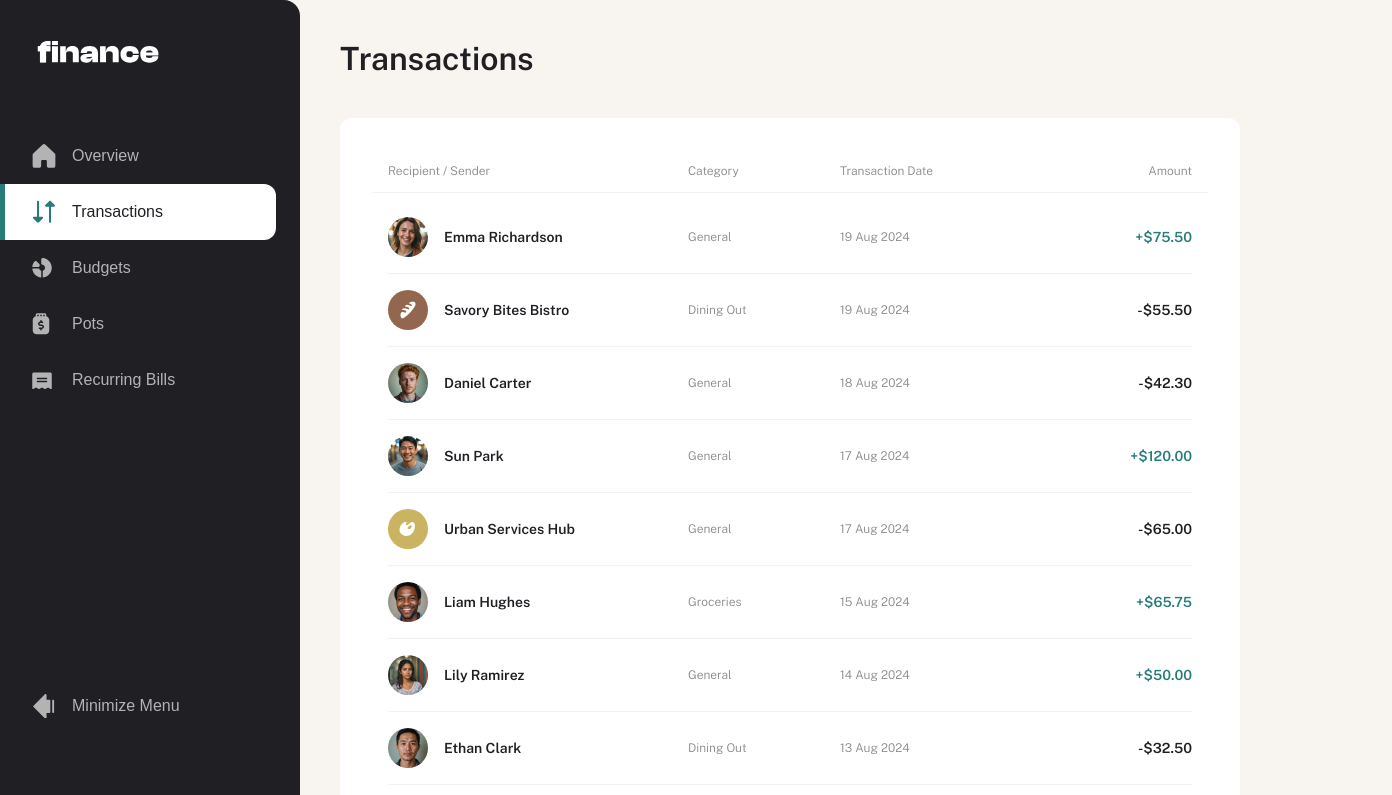
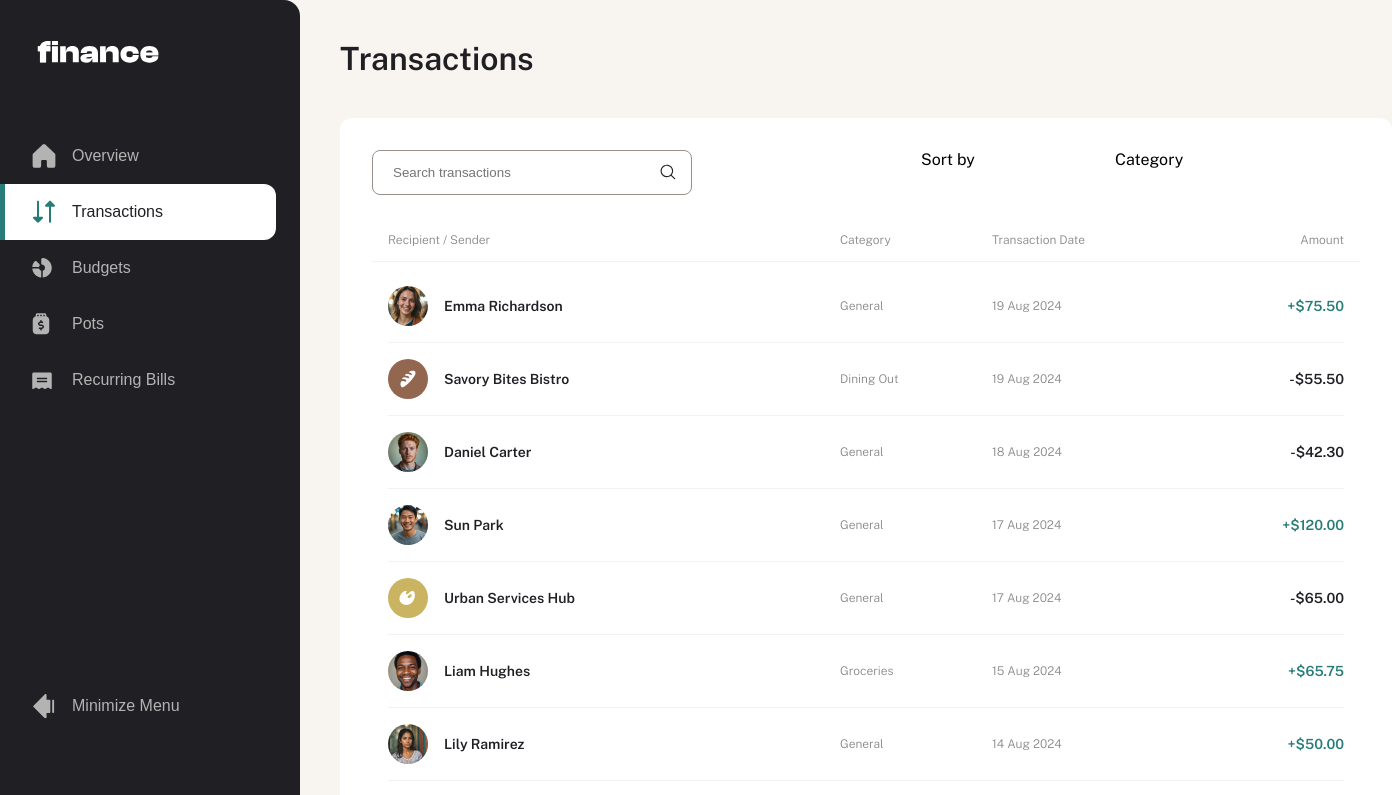
Before and after one commit to peterhermansen/personal-finance-app, a Next.js app: page /transactions in a window 1280 px wide. Shown: the top 795 px of the page, 1392 px wide, since content can reach past the window. Built offline with nearby package versions, Linux system fonts and the light colour scheme.

Commit message:
Created search input field and associated styling

```diff
--- a/app/transactions/page.js
+++ b/app/transactions/page.js
@@ -5,6 +5,7 @@
 import data from '@/data.json';
 import { useStateContext } from '@/app/stateContext';
 import TransactionsRow from '@/components/transactions/TransactionsRow';
+import TransactionsFilters from '@/components/transactions/TransactionsFilters';
 
 export default function Transactions() {
   const { sidebarOpen } = useStateContext();
@@ -15,6 +16,7 @@
     >
       <h1 className="title text-1 bold">Transactions</h1>
       <div className={styles.content}>
+        <TransactionsFilters />
         <div>
           <div
             className={`${styles['transaction-headers']} grid-transaction-columns gray text-5`}
--- /dev/null
+++ b/components/transactions/TransactionsFilters.js
@@ -0,0 +1,42 @@
+import styles from '@/styles/components/transactions/TransactionsFilters.module.css';
+
+const TransactionsFilters = () => {
+  return (
+    <div className={styles.filters}>
+      <div className={styles['search-div']}>
+        <input className={styles.search} placeholder="Search transactions" />
+        <button className={styles['search-button']}>
+          <svg
+            className={styles['search-icon']}
+            height="16"
+            viewBox="0 0 14 14"
+            width="16"
+            xmlns="http://www.w3.org/2000/svg"
+          >
+            <path d="m13.3538 13.1462-3.1294-3.1287c.907-1.08894 1.3593-2.48564 1.2628-3.89955-.0966-1.41391-.7345-2.73618-1.78109-3.69173-1.0466-.95555-2.42131-1.470821-3.83815-1.438621-1.41683.032201-2.76671.609391-3.76883 1.611501-1.00211 1.00212-1.579301 2.352-1.611501 3.76883-.0322 1.41684.483071 2.79155 1.438621 3.83817.95556 1.0466 2.27782 1.6845 3.69173 1.781 1.41391.0966 2.81061-.3557 3.89954-1.2627l3.12878 3.1293c.0464.0465.1016.0833.1623.1085.0607.0251.1257.0381.1914.0381s.1308-.013.1915-.0381c.0607-.0252.1158-.062.1623-.1085.0464-.0464.0833-.1016.1084-.1623.0252-.0607.0381-.1257.0381-.1914s-.0129-.1308-.0381-.1915c-.0251-.0607-.062-.1158-.1084-.1623zm-11.85378-6.64621c0-.89002.26392-1.76005.75839-2.50007.49446-.74002 1.19727-1.31679 2.01954-1.65739.82226-.34059 1.72706-.42971 2.59998-.25607.87291.17363 1.67473.60221 2.30407 1.23155s1.0579 1.43116 1.2316 2.30407c.1736.87292.0845 1.77772-.2561 2.59999-.34062.82226-.91739 1.52507-1.65741 2.01953-.74002.4945-1.61005.7584-2.50007.7584-1.19307-.0013-2.33689-.4759-3.18052-1.31949-.84363-.84363-1.31816-1.98745-1.31948-3.18052z" />
+          </svg>
+        </button>
+      </div>
+
+      <div className={styles.sort}>
+        <span>Sort by</span>
+        {/* <div className={styles.dropdown}>
+          <button className={styles['dropdown-button']}>Latest</button>
+          <ul className={styles['dropdown-menu']}>
+            <li>
+              <a href="#" data-value="latest">
+                Latest
+              </a>
+            </li>
+          </ul>
+        </div> */}
+      </div>
+
+      <div className={styles.category}>
+        <span>Category</span>
+      </div>
+    </div>
+  );
+};
+
+export default TransactionsFilters;
--- /dev/null
+++ b/styles/components/transactions/TransactionsFilters.module.css
@@ -0,0 +1,33 @@
+.filters {
+  display: grid;
+  grid-template-columns: 1fr 10.625rem 15.3125rem;
+  gap: 1.5rem;
+}
+
+.search {
+  width: 20rem;
+  height: 2.8125rem;
+  padding: 0.75rem 2.5rem 0.75rem 1.25rem;
+  border-radius: 0.5rem;
+  border: 1px solid #98908b;
+}
+
+.search:focus {
+  outline: 1px solid #201f24;
+}
+
+.search-div {
+  position: relative;
+}
+
+.search-icon {
+  fill: #201f24;
+}
+
+.search-button {
+  padding: 0.5rem;
+  position: absolute;
+  top: 50%;
+  left: 18.5rem;
+  transform: translate(-50%, -50%);
+}
--- a/styles/components/transactions/TransactionsPage.module.css
+++ b/styles/components/transactions/TransactionsPage.module.css
@@ -6,6 +6,7 @@
   flex-direction: column;
   gap: 1.5rem;
   width: 100%;
+  min-width: 65.75rem;
 }
 
 .transaction-headers {
```
